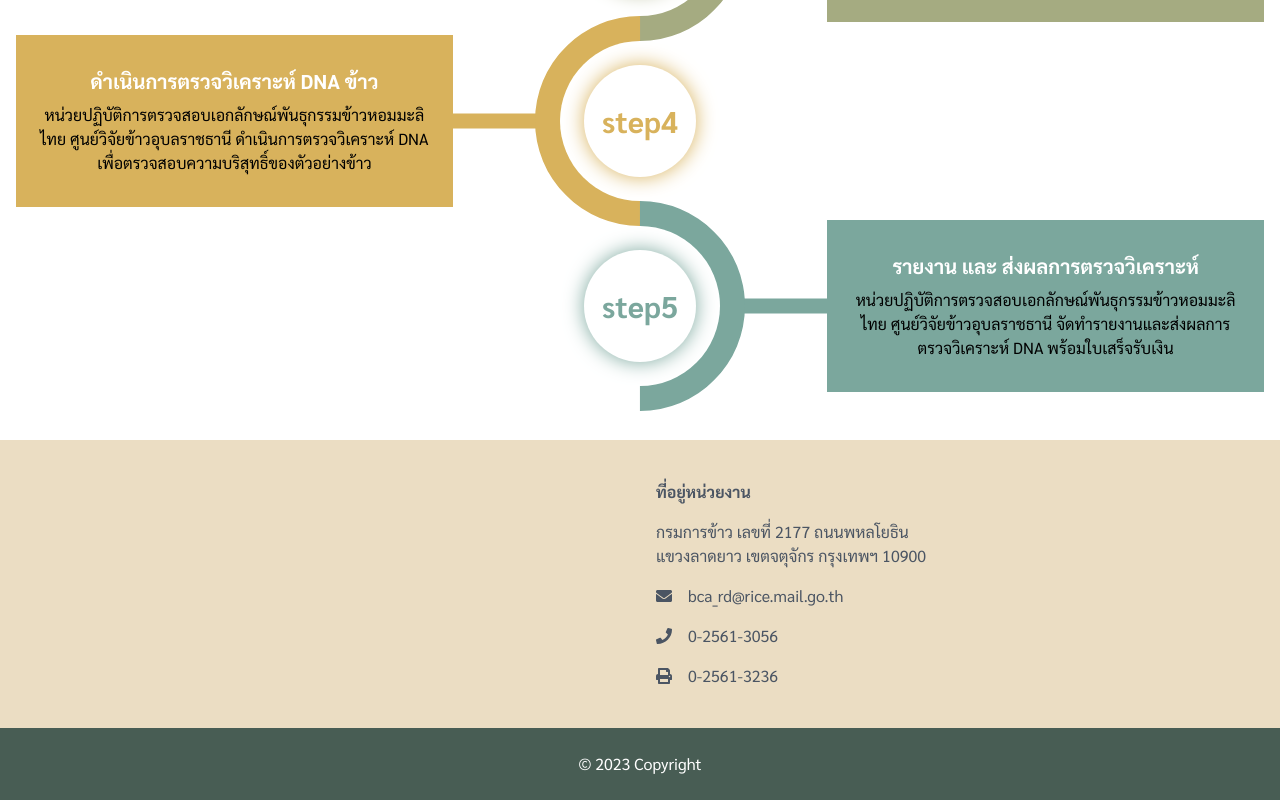
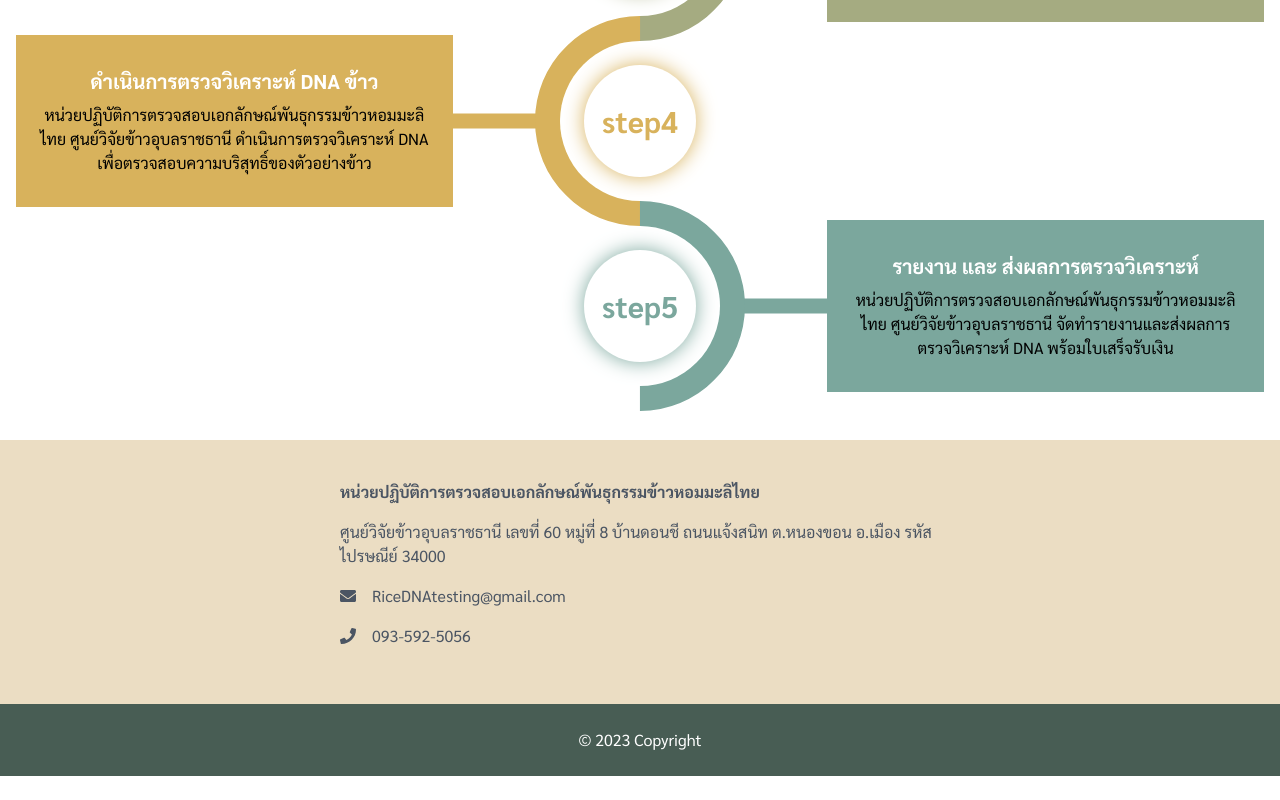
Before and after one commit to kimsurakit/nuxt-starter, a Nuxt app: page / in a window 1280 px wide. Shown: the part 1227-2027 px from the top of the page. After the commit the page ends 2003 px from the top, so only its background shows below. Built offline with nearby package versions, Linux system fonts and the light colour scheme.

Commit message:
fix footer

```diff
--- a/pages/index.vue
+++ b/pages/index.vue
@@ -111,15 +111,15 @@
     <footer class="text-center lg:text-left bg-[#ebddc3] text-gray-600">
       <div class="mx-6 py-10 text-center md:text-left">
         <div class="grid grid-1 md:grid-cols-2 lg:grid-cols-4 gap-8">
-          <div class="col-end-4">
+          <div class="col-start-2 col-end-4">
             <h6
               class="uppercase font-semibold mb-4 flex justify-center md:justify-start"
             >
-              ที่อยู่หน่วยงาน
+              หน่วยปฏิบัติการตรวจสอบเอกลักษณ์พันธุกรรมข้าวหอมมะลิไทย
             </h6>
             <p class="flex items-center justify-center md:justify-start mb-4">
-              กรมการข้าว เลขที่ 2177 ถนนพหลโยธิน แขวงลาดยาว เขตจตุจักร กรุงเทพฯ
-              10900
+              ศูนย์วิจัยข้าวอุบลราชธานี เลขที่ 60 หมู่ที่ 8 บ้านดอนชี
+              ถนนแจ้งสนิท ต.หนองขอน อ.เมือง รหัสไปรษณีย์ 34000
             </p>
             <p class="flex items-center justify-center md:justify-start mb-4">
               <svg
@@ -137,7 +137,7 @@
                   d="M502.3 190.8c3.9-3.1 9.7-.2 9.7 4.7V400c0 26.5-21.5 48-48 48H48c-26.5 0-48-21.5-48-48V195.6c0-5 5.7-7.8 9.7-4.7 22.4 17.4 52.1 39.5 154.1 113.6 21.1 15.4 56.7 47.8 92.2 47.6 35.7.3 72-32.8 92.3-47.6 102-74.1 131.6-96.3 154-113.7zM256 320c23.2.4 56.6-29.2 73.4-41.4 132.7-96.3 142.8-104.7 173.4-128.7 5.8-4.5 9.2-11.5 9.2-18.9v-19c0-26.5-21.5-48-48-48H48C21.5 64 0 85.5 0 112v19c0 7.4 3.4 14.3 9.2 18.9 30.6 23.9 40.7 32.4 173.4 128.7 16.8 12.2 50.2 41.8 73.4 41.4z"
                 ></path>
               </svg>
-              bca_rd@rice.mail.go.th
+              RiceDNAtesting@gmail.com
             </p>
             <p class="flex items-center justify-center md:justify-start mb-4">
               <svg
@@ -155,25 +155,7 @@
                   d="M493.4 24.6l-104-24c-11.3-2.6-22.9 3.3-27.5 13.9l-48 112c-4.2 9.8-1.4 21.3 6.9 28l60.6 49.6c-36 76.7-98.9 140.5-177.2 177.2l-49.6-60.6c-6.8-8.3-18.2-11.1-28-6.9l-112 48C3.9 366.5-2 378.1.6 389.4l24 104C27.1 504.2 36.7 512 48 512c256.1 0 464-207.5 464-464 0-11.2-7.7-20.9-18.6-23.4z"
                 ></path>
               </svg>
-              0-2561-3056
-            </p>
-            <p class="flex items-center justify-center md:justify-start">
-              <svg
-                aria-hidden="true"
-                focusable="false"
-                data-prefix="fas"
-                data-icon="print"
-                class="w-4 mr-4"
-                role="img"
-                xmlns="http://www.w3.org/2000/svg"
-                viewBox="0 0 512 512"
-              >
-                <path
-                  fill="currentColor"
-                  d="M448 192V77.25c0-8.49-3.37-16.62-9.37-22.63L393.37 9.37c-6-6-14.14-9.37-22.63-9.37H96C78.33 0 64 14.33 64 32v160c-35.35 0-64 28.65-64 64v112c0 8.84 7.16 16 16 16h48v96c0 17.67 14.33 32 32 32h320c17.67 0 32-14.33 32-32v-96h48c8.84 0 16-7.16 16-16V256c0-35.35-28.65-64-64-64zm-64 256H128v-96h256v96zm0-224H128V64h192v48c0 8.84 7.16 16 16 16h48v96zm48 72c-13.25 0-24-10.75-24-24 0-13.26 10.75-24 24-24s24 10.74 24 24c0 13.25-10.75 24-24 24z"
-                ></path>
-              </svg>
-              0-2561-3236
+              093-592-5056
             </p>
           </div>
         </div>
```
